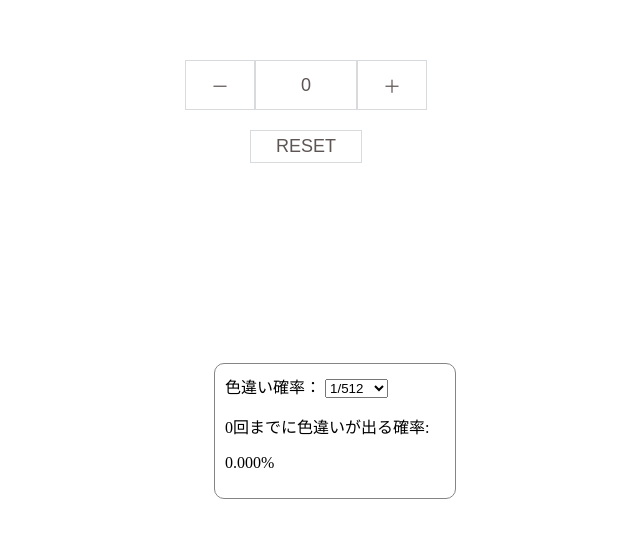
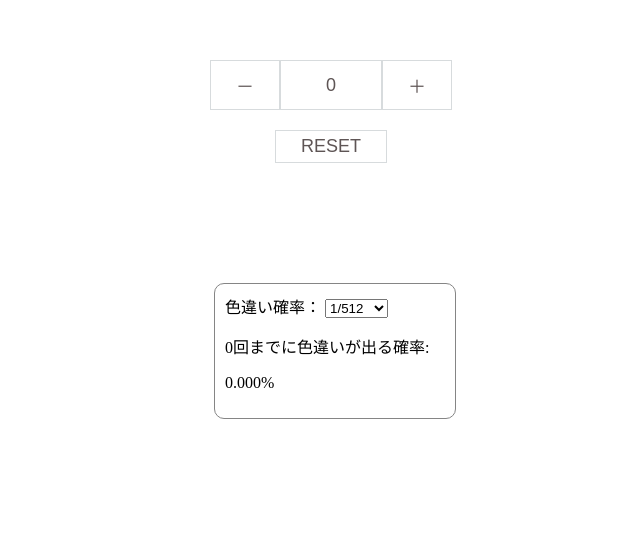
Before and after one commit to niyakezura/CountUp, a plain HTML site: page index.html in a window 1280 px wide. Shown: the part 140-678 px from the top of the page, without its empty margins (313-953 px from the left). Drawn offline with Linux system fonts and the light colour scheme.

Commit message:
css修正

```diff
--- a/style.css
+++ b/style.css
@@ -3,7 +3,7 @@ body {
 }
 
 .container {
-    width: 300px;
+    width: 250px;
     margin: 200px auto;
 }
 
@@ -40,7 +40,7 @@ body {
 
 .Shiny_Probability {
     padding: 10px;
-    margin: 0 auto;
+    margin: -80px auto;
     width: 220px;
     border: 1px solid #858585;
     border-radius: 10px;
```
